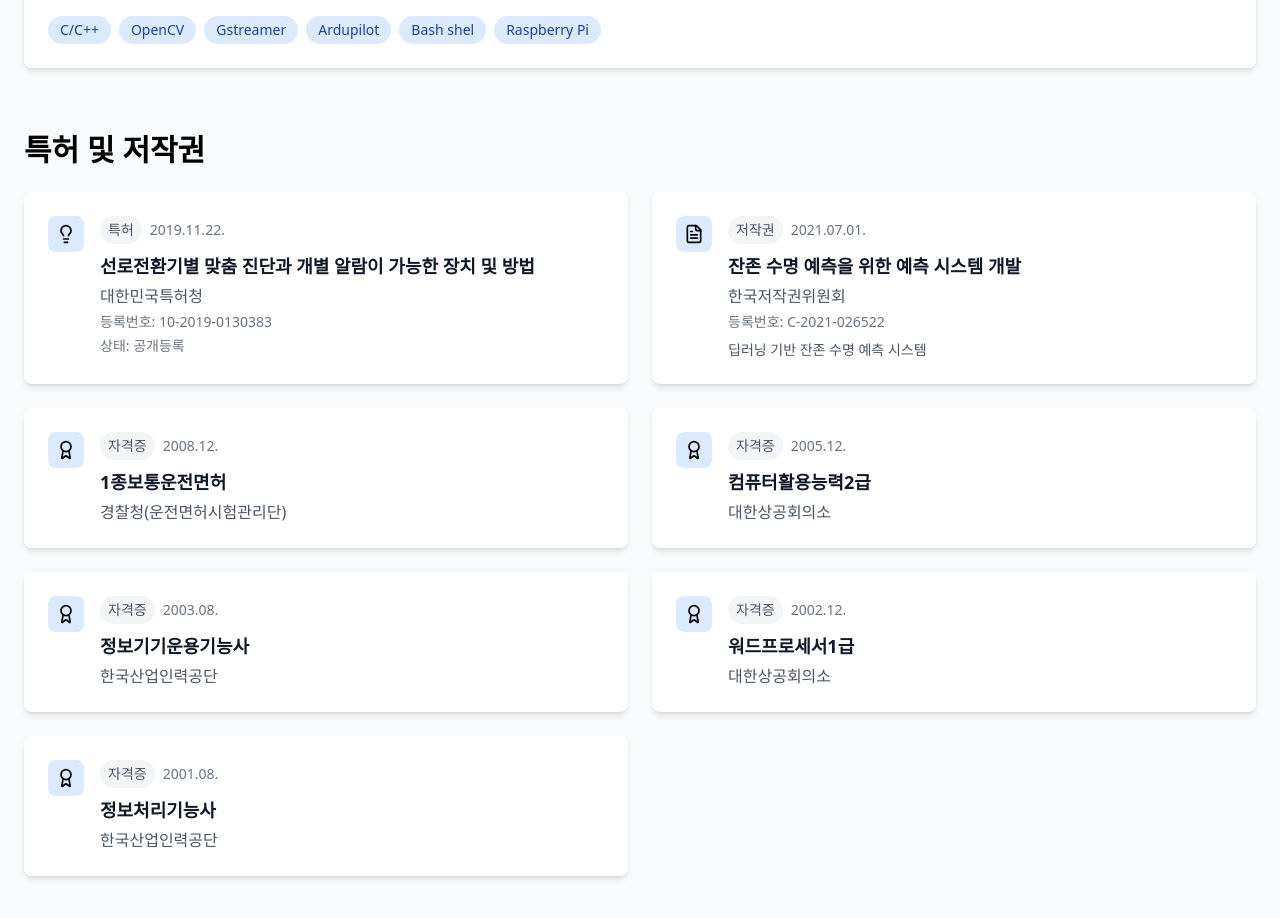
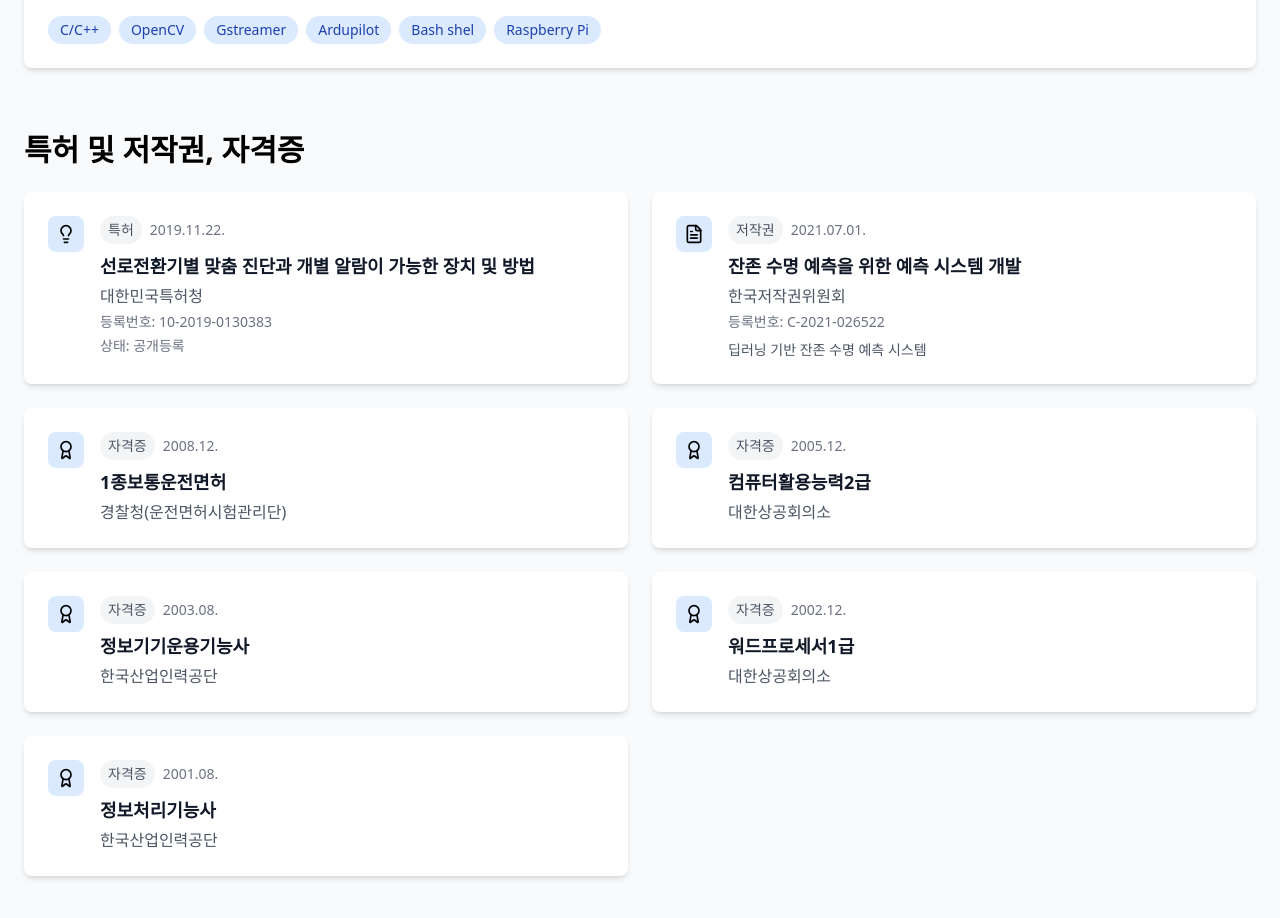
Before and after one commit to duck3244/portfolio, a Next.js app: page / in a window 1280 px wide. Shown: the part 7640-8558 px from the top of the page. Built offline with nearby package versions, Linux system fonts and the light colour scheme.

Commit message:
Update Certifications.tsx

```diff
--- a/src/components/Certifications.tsx
+++ b/src/components/Certifications.tsx
@@ -34,7 +34,7 @@ interface CertificationsProps {
   };
 
   return (
-    <Section title="특허 및 저작권">
+    <Section title="특허 및 저작권, 자격증">
       <div className="grid grid-cols-1 md:grid-cols-2 gap-6">
         {certifications?.map((cert) => (
           <div
```
